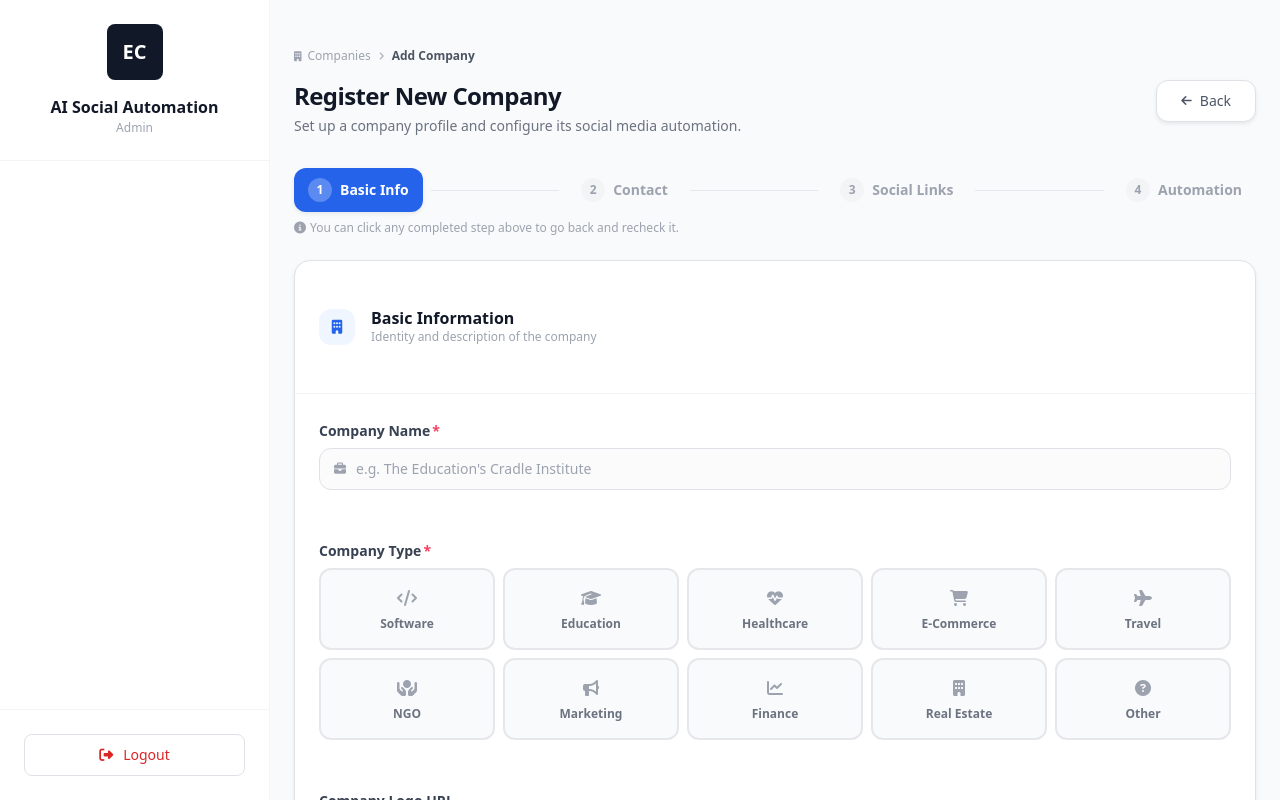
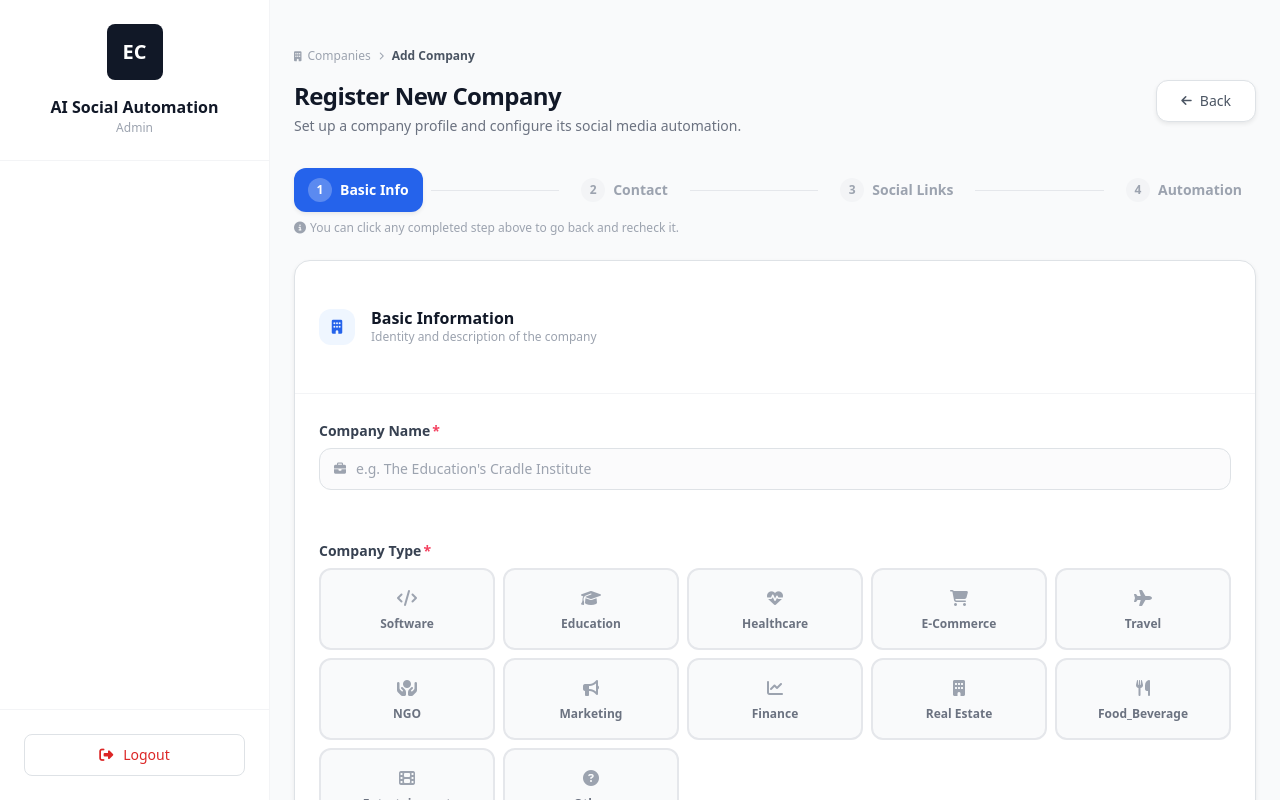
Before and after one commit to burhanali2812/social-automation-frontend, a React (Create React App) app: page /companies/add in a window 1280 px wide. Shown: the top 800 px of the page. Built offline with nearby package versions, Linux system fonts and the light colour scheme.

Commit message:
Fix issue

```diff
--- a/src/pages/Add_Company.jsx
+++ b/src/pages/Add_Company.jsx
@@ -6,7 +6,8 @@ import api from "../api/axios";
 
 const COMPANY_TYPES = [
   "Software", "Education", "Healthcare", "E-Commerce",
-  "Travel", "NGO", "Marketing", "Finance", "Real Estate", "Other",
+  "Travel", "NGO", "Marketing", "Finance", "Real Estate",
+  "Food_Beverage", "Entertainment", "Other",
 ];
 
 const TIMEZONES = [
@@ -18,7 +19,7 @@ const TYPE_ICONS = {
   Software: "fa-code", Education: "fa-graduation-cap", Healthcare: "fa-heart-pulse",
   "E-Commerce": "fa-cart-shopping", Travel: "fa-plane", NGO: "fa-hands-holding-circle",
   Marketing: "fa-bullhorn", Finance: "fa-chart-line", "Real Estate": "fa-building",
-  Other: "fa-circle-question",
+  Food_Beverage: "fa-utensils", Entertainment: "fa-film", Other: "fa-circle-question",
 };
 
 const initialState = {
```
